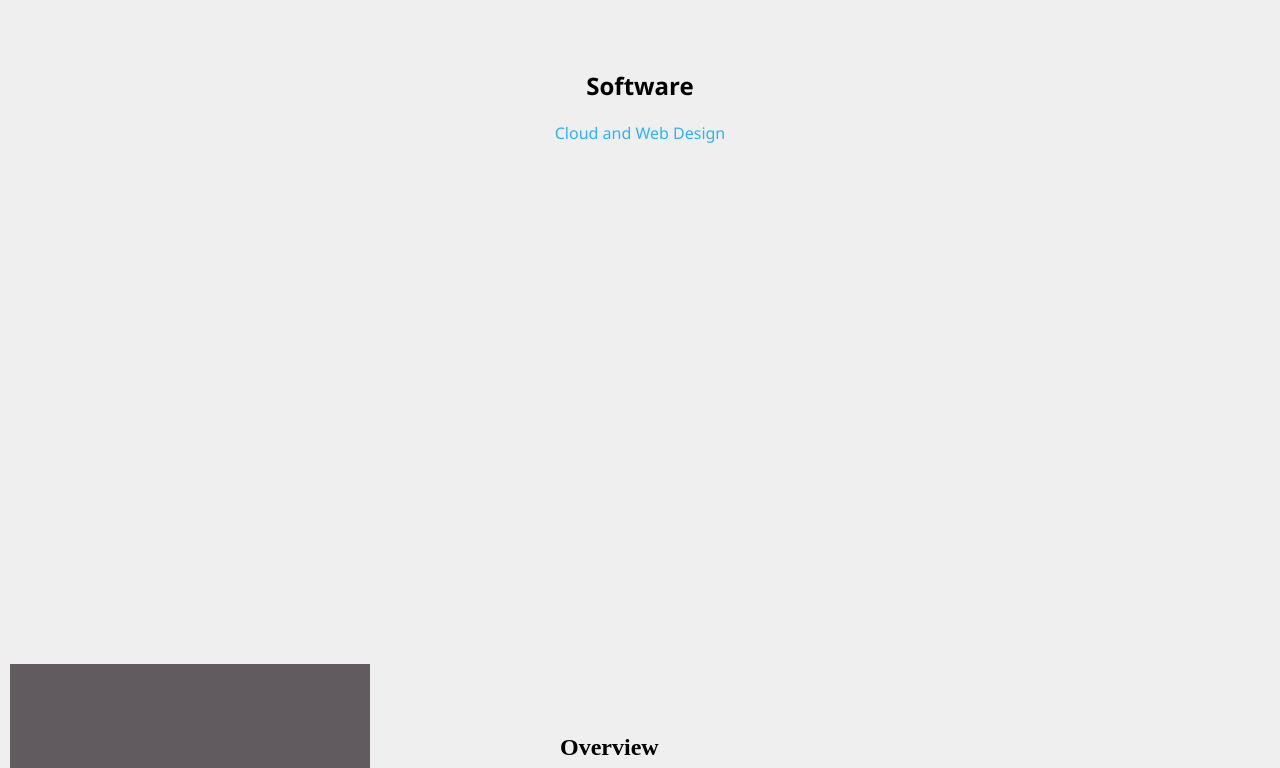
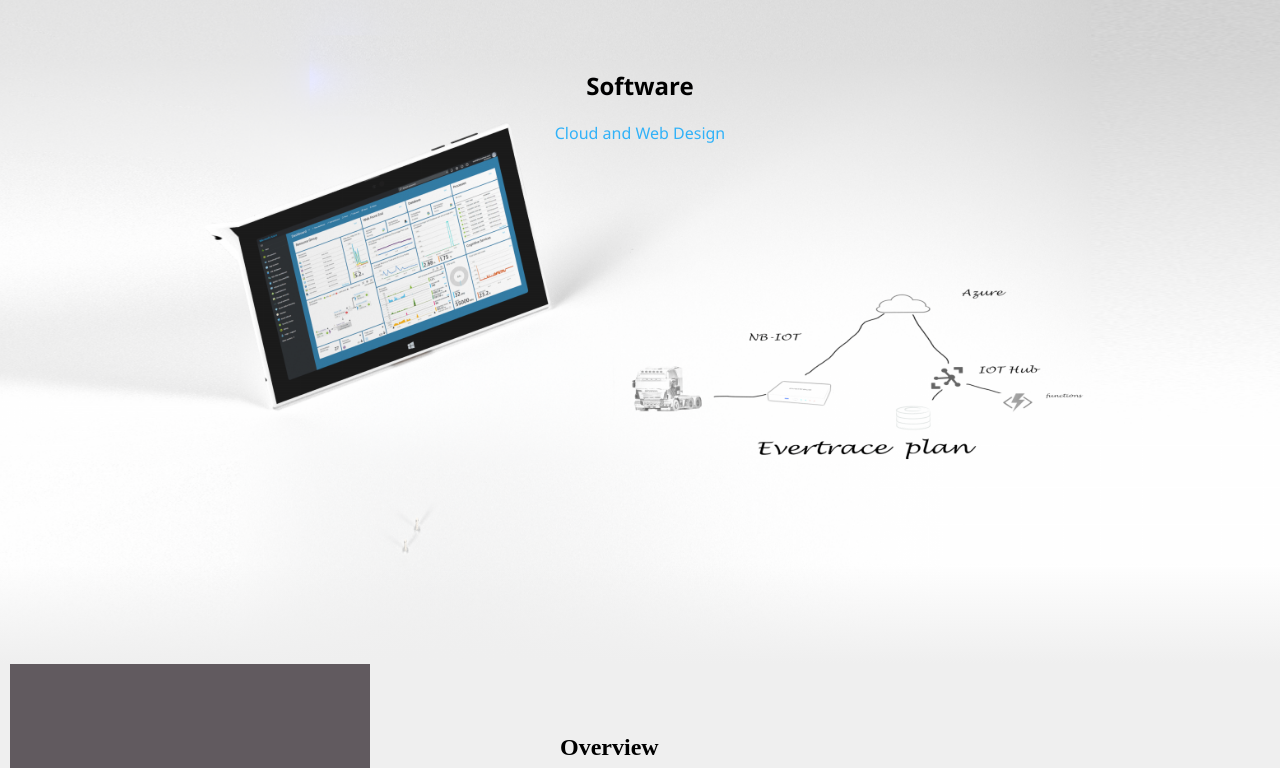
Before and after one commit to fred2420/Evertrace-WebSite, a plain HTML site: page Code/Software.html in a window 1280 px wide. Shown: the part 136-904 px from the top of the page. Drawn offline with nearby package versions, Linux system fonts and the light colour scheme; the site is published under a folder, as on GitHub Pages, so addresses that start at the root find nothing.

Commit message:
test added

```diff
--- a/Code/Hardware.css
+++ b/Code/Hardware.css
@@ -9,7 +9,7 @@ body, html {
 /* The hero image */
 .hero-image {
     /* Use "linear-gradient" to add a darken background effect to the image (photographer.jpg). This will make the text easier to read */
-    background-image: url("/img/Hardware3.png");
+    background-image: url("img/Hardware3.png");
 
     /* Set a specific height */
     height: 100%;
--- a/Code/Software.css
+++ b/Code/Software.css
@@ -8,7 +8,7 @@ body, html {
 /* The hero image */
 .hero-image {
     /* Use "linear-gradient" to add a darken background effect to the image (photographer.jpg). This will make the text easier to read */
-    background-image: url("/img/SoftwareHero.png");
+    background-image: url("img/SoftwareHero.png");
     /* Set a specific height */
     height: 100%;
 
```
